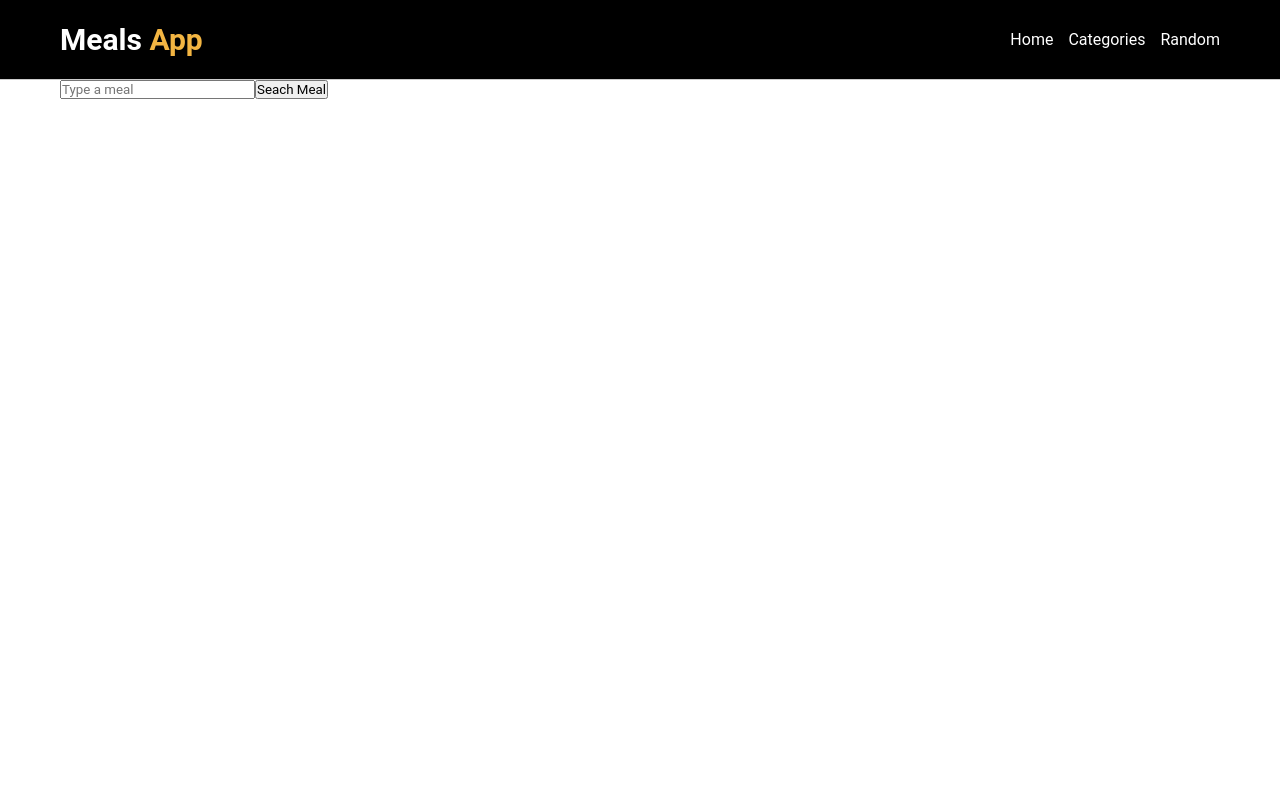
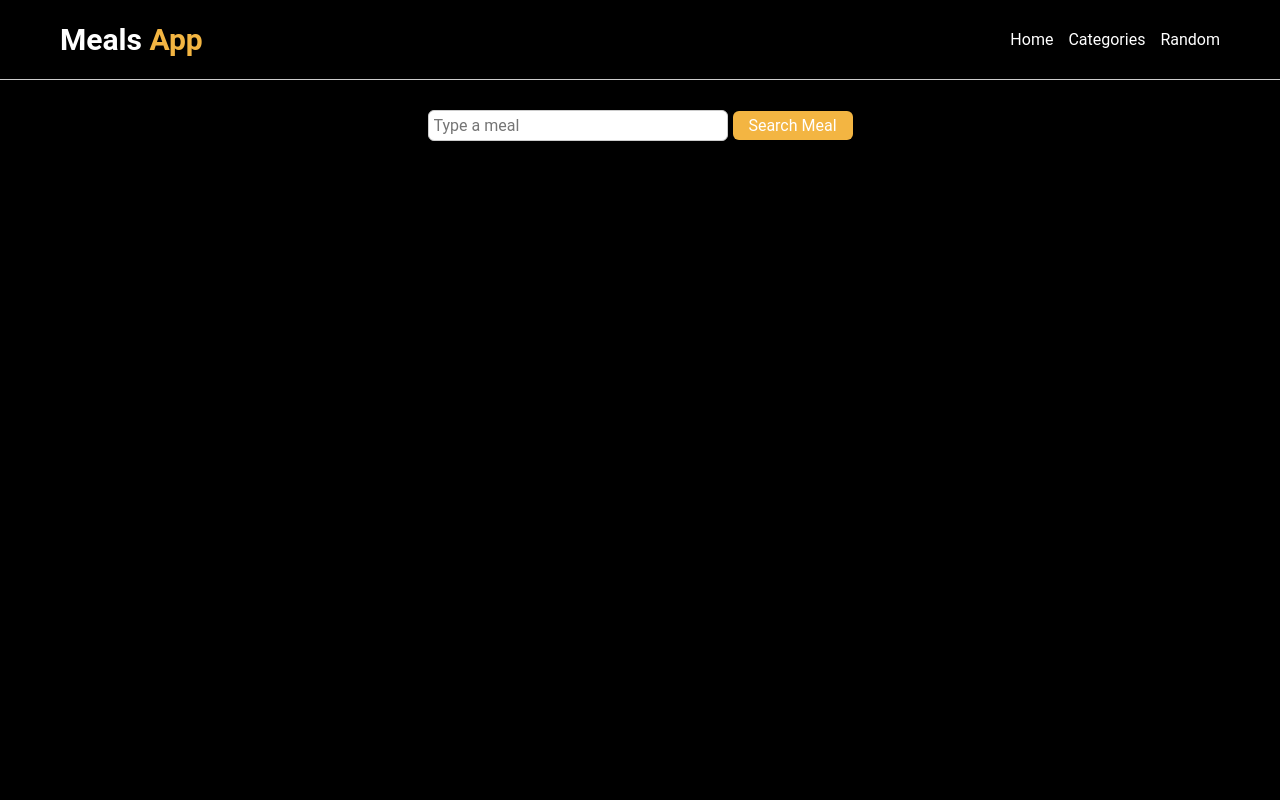
Before and after one commit to Hudsonhfreitas/Meals-App, a React (Create React App) app: page / in a window 1280 px wide. Shown: the top 800 px of the page. Built offline with nearby package versions, Linux system fonts and the light colour scheme.

Commit message:
Add files via upload

```diff
--- a/src/components/Categories/Categories.js
+++ b/src/components/Categories/Categories.js
@@ -1,9 +1,26 @@
-import React from 'react'
+import React, { useEffect, useContext} from 'react';
+import Container from '../Container/Container';
+import { myContext } from '../context/context';
+import "./categories.scss";
 
 export default function Categories() {
+
+    const {fetchCategories, categories} = useContext(myContext);
+
+    useEffect(() => {
+        fetchCategories();
+    },[fetchCategories])
+
     return (
-        <div>
-
+        <div className="categories">
+            <Container>
+                {categories.map(category => (
+                    <div className="category" key={category.idCategory}>
+                        <img src={category.strCategoryThumb} alt={category.strCategory}></img>
+                        <h4>{category.strCategory}</h4>
+                    </div>
+                ))}
+            </Container>
         </div>
     )
 }
--- /dev/null
+++ b/src/components/Categories/categories.scss
@@ -0,0 +1,25 @@
+.categories {
+    background: black;
+    color: white;
+    .container {
+        display: grid;
+        grid-template-columns: repeat(auto-fit, minmax(200px, 250px));
+        align-items: center;
+        justify-content: center;
+        gap: 3rem;
+        padding: 4rem;
+        .category {
+            font-size: 1.4rem;
+            text-align: center;
+            img {
+                transition: all 0.4s ease;
+                &:hover {
+                    transform: scale(1.1);
+                }
+            }
+            h4 {
+                margin-top: 2rem;
+            }
+        }
+    }
+}
--- a/src/components/HomePage/HomePage.js
+++ b/src/components/HomePage/HomePage.js
@@ -6,7 +6,7 @@ import './homePage.scss';
 
 export default function HomePage() {
     const [searchTerm, setSearchTerm] = useState("");
-    const { fetchHomePageMeals } = useContext(myContext);
+    const { fetchHomePageMeals, meals } = useContext(myContext);
 
     const fetchMealsHandler = useCallback(() => {
         fetchHomePageMeals(searchTerm);
@@ -15,12 +15,17 @@ export default function HomePage() {
     return (
         <div className="home">
             <Container>
-                <div className="home-container">
+                <div className="home-search">
                     <input type="text" placeholder="Type a meal" value={searchTerm} onChange={e => setSearchTerm(e.target.value)}/>
-                    <button onClick={fetchMealsHandler}>Seach Meal</button>
+                    <button onClick={fetchMealsHandler}>Search Meal</button>
                 </div>
-                <div className="home-meals">
-
+                <div className="home-grid">
+                    {meals ? meals.map(meal => (
+                        <div key={meal.idMeal} className="home-meals">
+                            <img src={meal.strMealThumb} alt={meal.strMeal} />
+                            <h4>{meal.strMeal}</h4>
+                        </div>
+                    )) : <h2>No meals found! Try another word...</h2>}
                 </div>
             </Container>
         </div>
--- a/src/components/HomePage/homePage.scss
+++ b/src/components/HomePage/homePage.scss
@@ -1,4 +1,63 @@
 .home {
     min-height: 100vh;
     height: auto;
+    background: black;
+    color: white;
+    width: 100%;
+    .container {
+        .home-search {
+            padding-top: 3rem;
+            display: flex;
+            align-items: center;
+            justify-content: center;
+            input {
+                outline: none;
+                width: 30rem;
+                border: 1px solid #CCC;
+            }
+            button {
+                width: 12rem;
+                background: #F3B542;
+                border: none;
+                outline: none;
+                cursor: pointer;
+                margin-left: .5rem;
+                color: white;
+                outline: none;
+                transition: all .3s ease;
+                &:hover {
+                    background: darken(#F3B542, 8%);
+                }
+            }
+            input, button {
+                padding: .5rem;
+                font-size: 1.6rem;
+                border-radius: 6px;
+            }
+        }
+        .home-grid {
+            padding: 4rem 0;
+            display: grid;
+            grid-template-columns: repeat(auto-fit, minmax(150px, 220px));
+            justify-content: center;
+            gap: 3rem;
+            .home-meals {
+                img {
+                    border-radius: 8px;
+                    border: 1px solid #CCC;
+                    width: 100%;
+                    transition: all .5s;
+                    &:hover {
+                        transform: scale(1.1);
+                    }
+                }
+                h4 {
+                    font-size: 1.5rem;
+                    margin-top: 2rem;
+                    text-align: center;
+                }
+            }
+        }
+    }
+
 }
--- a/src/components/Navbar/Navbar.js
+++ b/src/components/Navbar/Navbar.js
@@ -12,7 +12,7 @@ export default function Navbar() {
                 <div className="navbar-links">
                     <ul>
                     <li><Link to="/">Home</Link></li>
-                    <li><Link to="/catgories">Categories</Link></li>
+                    <li><Link to="/categories">Categories</Link></li>
                     <li><Link to="/random">Random</Link></li>
                     </ul>
                 </div>
--- a/src/components/Navbar/navbar.scss
+++ b/src/components/Navbar/navbar.scss
@@ -4,6 +4,10 @@
     background: black;
     color: white;
     border-bottom: 1px solid #CCC;
+    position: sticky;
+    top: 0;
+    left: 0;
+    z-index: 50;
     .container {
         display: flex;
         align-items: center;
--- a/src/components/RandomMeal/RandomMeal.js
+++ b/src/components/RandomMeal/RandomMeal.js
@@ -1,9 +1,36 @@
-import React from 'react'
+import {useContext} from 'react';
+import { useEffect } from 'react/cjs/react.development';
+import Container from '../Container/Container';
+import { myContext } from '../context/context';
 
 export default function RandomMeal() {
+    const {randomMeal, fetchRandom} = useContext(myContext);
+
+    useEffect(() => {
+        fetchRandom();
+        console.log(randomMeal)
+    }, [fetchRandom]);
+
     return (
-        <div>
+        <div className="random">
+            <Container>
+                    {randomMeal.map(meal => (
+                        <div key={meal.strMeal} className="meal">
+                            <img src={meal.strMealThumb} alt={meal.strMeal} />
+                            <h4>{meal.strMeal}</h4>
+                            <button>Get new meal</button>
+                            <div className="instructions">
+                                <h3>Instructions</h3>
+                                <p>
+                                    {meal.strInstructions}
+                                </p>
+                            </div>
+                        </div>
+                    ))
 
+                    }
+
+            </Container>
         </div>
     )
 }
--- a/src/components/context/context.js
+++ b/src/components/context/context.js
@@ -10,10 +10,23 @@ export default function AppContext({children}) {
 
     const fetchHomePageMeals = useCallback((searchTerm) => {
         axios.get(`https://www.themealdb.com/api/json/v1/1/search.php?s=${searchTerm}`)
-        .then(response => console.log(response.data.meals))
+        .then(response => {
+            setMeals(response.data.meals)
+        })
     },[])
+
+    const fetchCategories = useCallback(() => {
+        axios.get(`https://www.themealdb.com/api/json/v1/1/categories.php`)
+        .then(response => setCategories(response.data.categories))
+    },[])
+
+    const fetchRandom = useCallback(() => {
+        axios.get(`https://www.themealdb.com/api/json/v1/1/random.php`)
+        .then(res => setRandomMeal(res.data.meals))
+    },[])
+
     return (
-        <myContext.Provider value={{fetchHomePageMeals}}>
+        <myContext.Provider value={{fetchHomePageMeals, fetchCategories, fetchRandom, categories, meals, randomMeal}}>
             {children}
         </myContext.Provider>
     )
```
